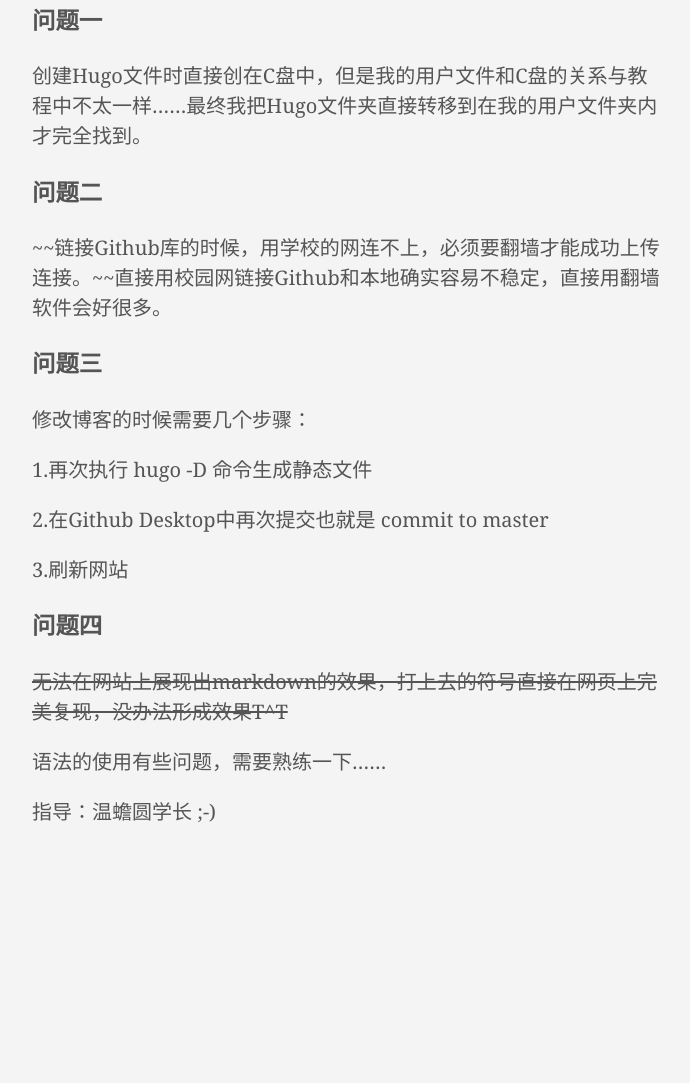
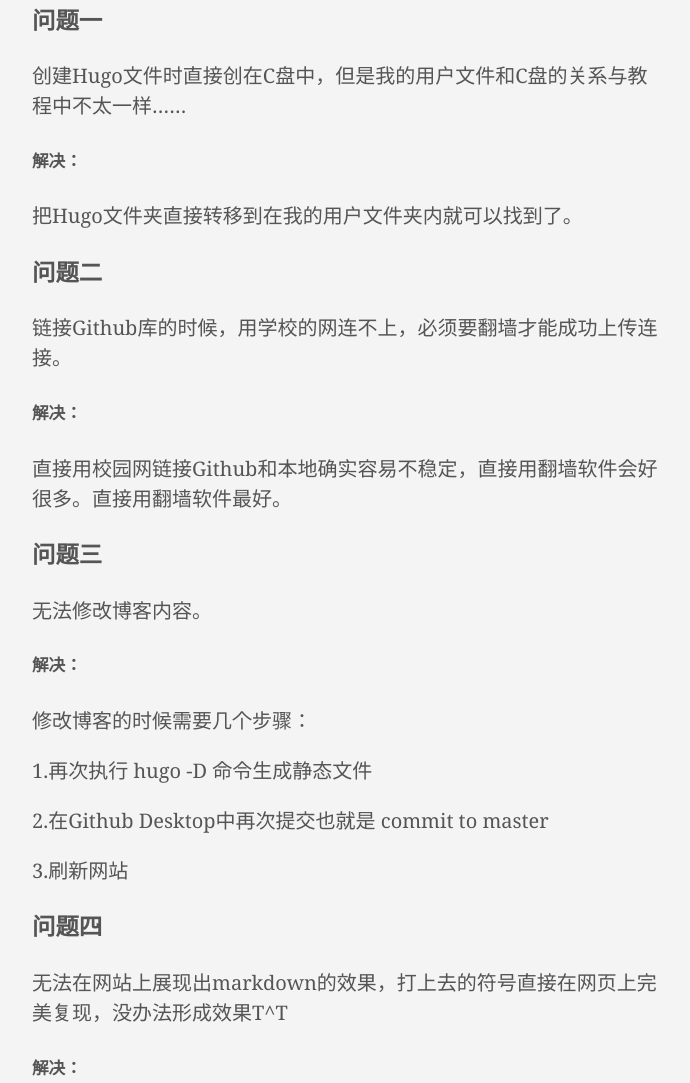
Before and after one commit to BZFLL/BZFLL.github.io, a plain HTML site: page posts/my-first-post/index.html in a window 1280 px wide. Shown: the part 542-1625 px from the top of the page, without its empty margins (112-802 px from the left). Drawn offline with Linux system fonts and the light colour scheme.

Commit message:
第五次修改我的第一篇博客

```diff
--- a/posts/my-first-post/index.html
+++ b/posts/my-first-post/index.html
@@ -7,15 +7,18 @@
     <title>My First Post | My New Hugo Site</title>
     <meta name="viewport" content="width=device-width,minimum-scale=1">
     <meta name="description" content="第一篇博客：关于配置博客时遇到的问题 我的配置博客Github
-问题一 创建Hugo文件时直接创在C盘中，但是我的用户文件和C盘的关系与教程中不太一样……最终我把Hugo文件夹直接转移到在我的用户文件夹内才完全找到。
-问题二 ~~链接Github库的时候，用学校的网连不上，必须要翻墙才能成功上传连接。~~直接用校园网链接Github和本地确实容易不稳定，直接用翻墙软件会好很多。
-问题三 修改博客的时候需要几个步骤：
+问题一 创建Hugo文件时直接创在C盘中，但是我的用户文件和C盘的关系与教程中不太一样……
+解决： 把Hugo文件夹直接转移到在我的用户文件夹内就可以找到了。
+问题二 链接Github库的时候，用学校的网连不上，必须要翻墙才能成功上传连接。
+解决： 直接用校园网链接Github和本地确实容易不稳定，直接用翻墙软件会好很多。直接用翻墙软件最好。
+问题三 无法修改博客内容。
+解决： 修改博客的时候需要几个步骤：
 1.再次执⾏ hugo -D 命令⽣成静态⽂件
 2.在Github Desktop中再次提交也就是 commit to master
 3.刷新网站
 问题四 无法在网站上展现出markdown的效果，打上去的符号直接在网页上完美复现，没办法形成效果T^T
-语法的使用有些问题，需要熟练一下……
-指导：温蟾圆学长 ;-)">
+解决： markdown语法的使用有些问题，需要熟练一下……
+ 问题指导：温蟾圆学长 ;-)">
     <meta name="generator" content="Hugo 0.88.1" />
 
 
@@ -37,15 +40,18 @@
 
     <meta property="og:title" content="My First Post" />
 <meta property="og:description" content="第一篇博客：关于配置博客时遇到的问题 我的配置博客Github
-问题一 创建Hugo文件时直接创在C盘中，但是我的用户文件和C盘的关系与教程中不太一样……最终我把Hugo文件夹直接转移到在我的用户文件夹内才完全找到。
-问题二 ~~链接Github库的时候，用学校的网连不上，必须要翻墙才能成功上传连接。~~直接用校园网链接Github和本地确实容易不稳定，直接用翻墙软件会好很多。
-问题三 修改博客的时候需要几个步骤：
+问题一 创建Hugo文件时直接创在C盘中，但是我的用户文件和C盘的关系与教程中不太一样……
+解决： 把Hugo文件夹直接转移到在我的用户文件夹内就可以找到了。
+问题二 链接Github库的时候，用学校的网连不上，必须要翻墙才能成功上传连接。
+解决： 直接用校园网链接Github和本地确实容易不稳定，直接用翻墙软件会好很多。直接用翻墙软件最好。
+问题三 无法修改博客内容。
+解决： 修改博客的时候需要几个步骤：
 1.再次执⾏ hugo -D 命令⽣成静态⽂件
 2.在Github Desktop中再次提交也就是 commit to master
 3.刷新网站
 问题四 无法在网站上展现出markdown的效果，打上去的符号直接在网页上完美复现，没办法形成效果T^T
-语法的使用有些问题，需要熟练一下……
-指导：温蟾圆学长 ;-)" />
+解决： markdown语法的使用有些问题，需要熟练一下……
+ 问题指导：温蟾圆学长 ;-)" />
 <meta property="og:type" content="article" />
 <meta property="og:url" content="http://example.org/posts/my-first-post/" /><meta property="article:section" content="posts" />
 <meta property="article:published_time" content="2021-09-25T22:23:29+08:00" />
@@ -53,29 +59,35 @@
 
 <meta itemprop="name" content="My First Post">
 <meta itemprop="description" content="第一篇博客：关于配置博客时遇到的问题 我的配置博客Github
-问题一 创建Hugo文件时直接创在C盘中，但是我的用户文件和C盘的关系与教程中不太一样……最终我把Hugo文件夹直接转移到在我的用户文件夹内才完全找到。
-问题二 ~~链接Github库的时候，用学校的网连不上，必须要翻墙才能成功上传连接。~~直接用校园网链接Github和本地确实容易不稳定，直接用翻墙软件会好很多。
-问题三 修改博客的时候需要几个步骤：
+问题一 创建Hugo文件时直接创在C盘中，但是我的用户文件和C盘的关系与教程中不太一样……
+解决： 把Hugo文件夹直接转移到在我的用户文件夹内就可以找到了。
+问题二 链接Github库的时候，用学校的网连不上，必须要翻墙才能成功上传连接。
+解决： 直接用校园网链接Github和本地确实容易不稳定，直接用翻墙软件会好很多。直接用翻墙软件最好。
+问题三 无法修改博客内容。
+解决： 修改博客的时候需要几个步骤：
 1.再次执⾏ hugo -D 命令⽣成静态⽂件
 2.在Github Desktop中再次提交也就是 commit to master
 3.刷新网站
 问题四 无法在网站上展现出markdown的效果，打上去的符号直接在网页上完美复现，没办法形成效果T^T
-语法的使用有些问题，需要熟练一下……
-指导：温蟾圆学长 ;-)"><meta itemprop="datePublished" content="2021-09-25T22:23:29+08:00" />
+解决： markdown语法的使用有些问题，需要熟练一下……
+ 问题指导：温蟾圆学长 ;-)"><meta itemprop="datePublished" content="2021-09-25T22:23:29+08:00" />
 <meta itemprop="dateModified" content="2021-09-25T22:23:29+08:00" />
-<meta itemprop="wordCount" content="23">
+<meta itemprop="wordCount" content="30">
 <meta itemprop="keywords" content="" /><meta name="twitter:card" content="summary"/>
 <meta name="twitter:title" content="My First Post"/>
 <meta name="twitter:description" content="第一篇博客：关于配置博客时遇到的问题 我的配置博客Github
-问题一 创建Hugo文件时直接创在C盘中，但是我的用户文件和C盘的关系与教程中不太一样……最终我把Hugo文件夹直接转移到在我的用户文件夹内才完全找到。
-问题二 ~~链接Github库的时候，用学校的网连不上，必须要翻墙才能成功上传连接。~~直接用校园网链接Github和本地确实容易不稳定，直接用翻墙软件会好很多。
-问题三 修改博客的时候需要几个步骤：
+问题一 创建Hugo文件时直接创在C盘中，但是我的用户文件和C盘的关系与教程中不太一样……
+解决： 把Hugo文件夹直接转移到在我的用户文件夹内就可以找到了。
+问题二 链接Github库的时候，用学校的网连不上，必须要翻墙才能成功上传连接。
+解决： 直接用校园网链接Github和本地确实容易不稳定，直接用翻墙软件会好很多。直接用翻墙软件最好。
+问题三 无法修改博客内容。
+解决： 修改博客的时候需要几个步骤：
 1.再次执⾏ hugo -D 命令⽣成静态⽂件
 2.在Github Desktop中再次提交也就是 commit to master
 3.刷新网站
 问题四 无法在网站上展现出markdown的效果，打上去的符号直接在网页上完美复现，没办法形成效果T^T
-语法的使用有些问题，需要熟练一下……
-指导：温蟾圆学长 ;-)"/>
+解决： markdown语法的使用有些问题，需要熟练一下……
+ 问题指导：温蟾圆学长 ;-)"/>
 
 
   </head>
@@ -174,18 +186,26 @@
     <div class="nested-copy-line-height lh-copy serif f4 nested-links nested-img mid-gray pr4-l w-two-thirds-l"><h1 id="第一篇博客关于配置博客时遇到的问题">第一篇博客：关于配置博客时遇到的问题</h1>
 <p><a href="https://github.com/BZFLL/BZFLL.github.io">我的配置博客Github</a></p>
 <h3 id="问题一">问题一</h3>
-<p>创建Hugo文件时直接创在C盘中，但是我的用户文件和C盘的关系与教程中不太一样……最终我把Hugo文件夹直接转移到在我的用户文件夹内才完全找到。</p>
+<p>创建Hugo文件时直接创在C盘中，但是我的用户文件和C盘的关系与教程中不太一样……</p>
+<h5 id="解决">解决：</h5>
+<p>把Hugo文件夹直接转移到在我的用户文件夹内就可以找到了。</p>
 <h3 id="问题二">问题二</h3>
-<p>~~链接Github库的时候，用学校的网连不上，必须要翻墙才能成功上传连接。~~直接用校园网链接Github和本地确实容易不稳定，直接用翻墙软件会好很多。</p>
+<p>链接Github库的时候，用学校的网连不上，必须要翻墙才能成功上传连接。</p>
+<h5 id="解决-1">解决：</h5>
+<p>直接用校园网链接Github和本地确实容易不稳定，直接用翻墙软件会好很多。直接用翻墙软件最好。</p>
 <h3 id="问题三">问题三</h3>
+<p>无法修改博客内容。</p>
+<h5 id="解决-2">解决：</h5>
 <p>修改博客的时候需要几个步骤：</p>
 <p>1.再次执⾏ hugo -D 命令⽣成静态⽂件</p>
 <p>2.在Github Desktop中再次提交也就是 commit to master</p>
 <p>3.刷新网站</p>
 <h3 id="问题四">问题四</h3>
-<p><del>无法在网站上展现出markdown的效果，打上去的符号直接在网页上完美复现，没办法形成效果T^T</del></p>
-<p>语法的使用有些问题，需要熟练一下……</p>
-<p>指导：温蟾圆学长 ;-)</p>
+<p>无法在网站上展现出markdown的效果，打上去的符号直接在网页上完美复现，没办法形成效果T^T</p>
+<h5 id="解决-3">解决：</h5>
+<p>markdown语法的使用有些问题，需要熟练一下……</p>
+<hr>
+<p>问题指导：温蟾圆学长 ;-)</p>
 <ul class="pa0">
 
 </ul>
```
Also changed, not shown: index.html (+8 -5 lines), index.xml (+8 -5 lines), posts/index.html (+8 -5 lines), posts/index.xml (+8 -5 lines).
